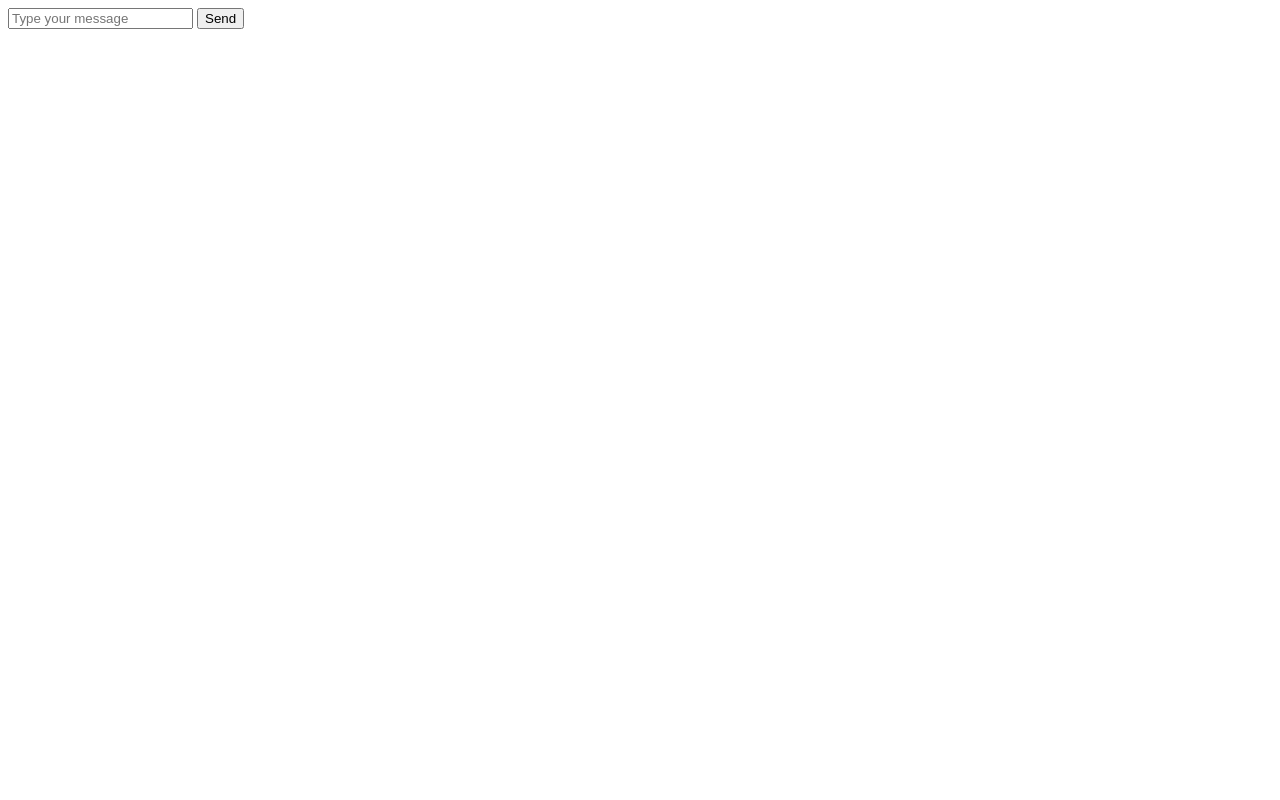
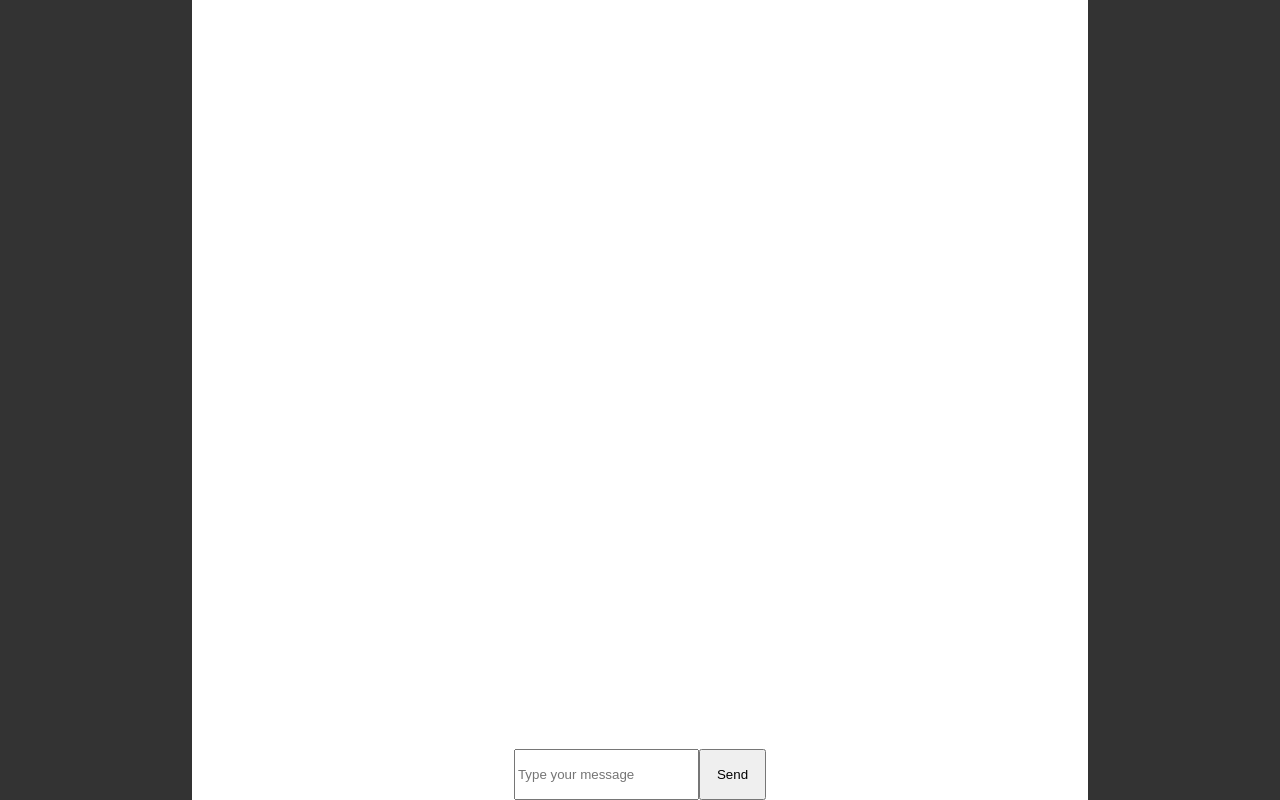
Before and after one commit to xobandech/websock-node-chat, a website: page src/index.html in a window 1280 px wide. Drawn offline with Linux system fonts and the light colour scheme.

Commit message:
Refactor html

```diff
--- a/src/index.html
+++ b/src/index.html
@@ -1,6 +1,7 @@
 <!DOCTYPE html>
 <html lang="en">
   <head>
+    <link rel="stylesheet" href="./index.css">
     <meta charset="UTF-8" />
     <meta name="viewport" content="width=device-width, initial-scale=1.0" />
     <title>Chat App</title>
@@ -8,12 +9,11 @@
   <body>
     <div id="chat">
       <div id="chat-messages"></div>
+    </div>
+    <div class="message-handling">
       <input type="text" id="message-input" placeholder="Type your message" />
       <button id="send-button">Send</button>
     </div>
-    <script src="../script.js" type="module">
-
-
-    </script>
   </body>
+  <script src="../script.js" type="module"></script>
 </html>
```
